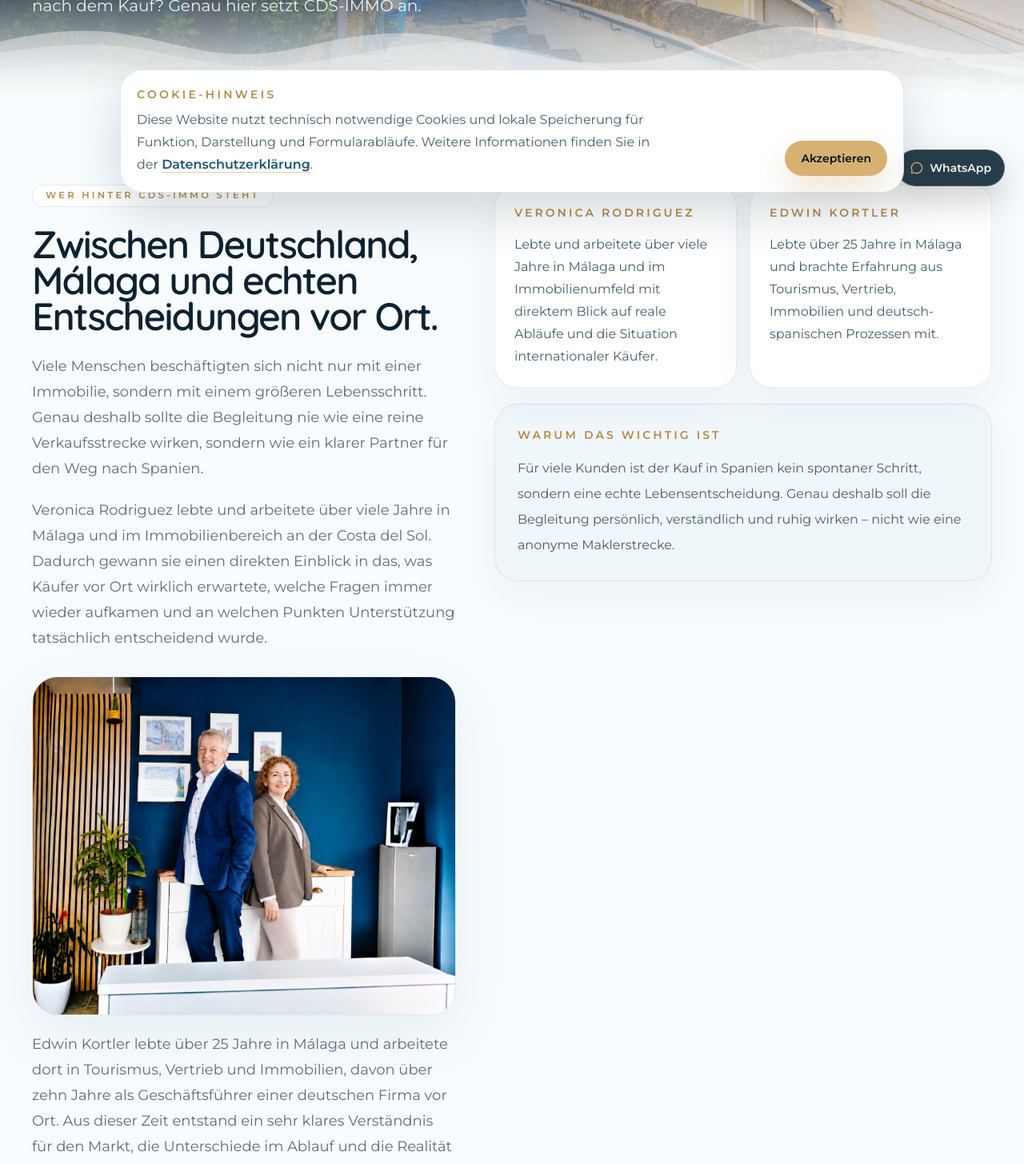
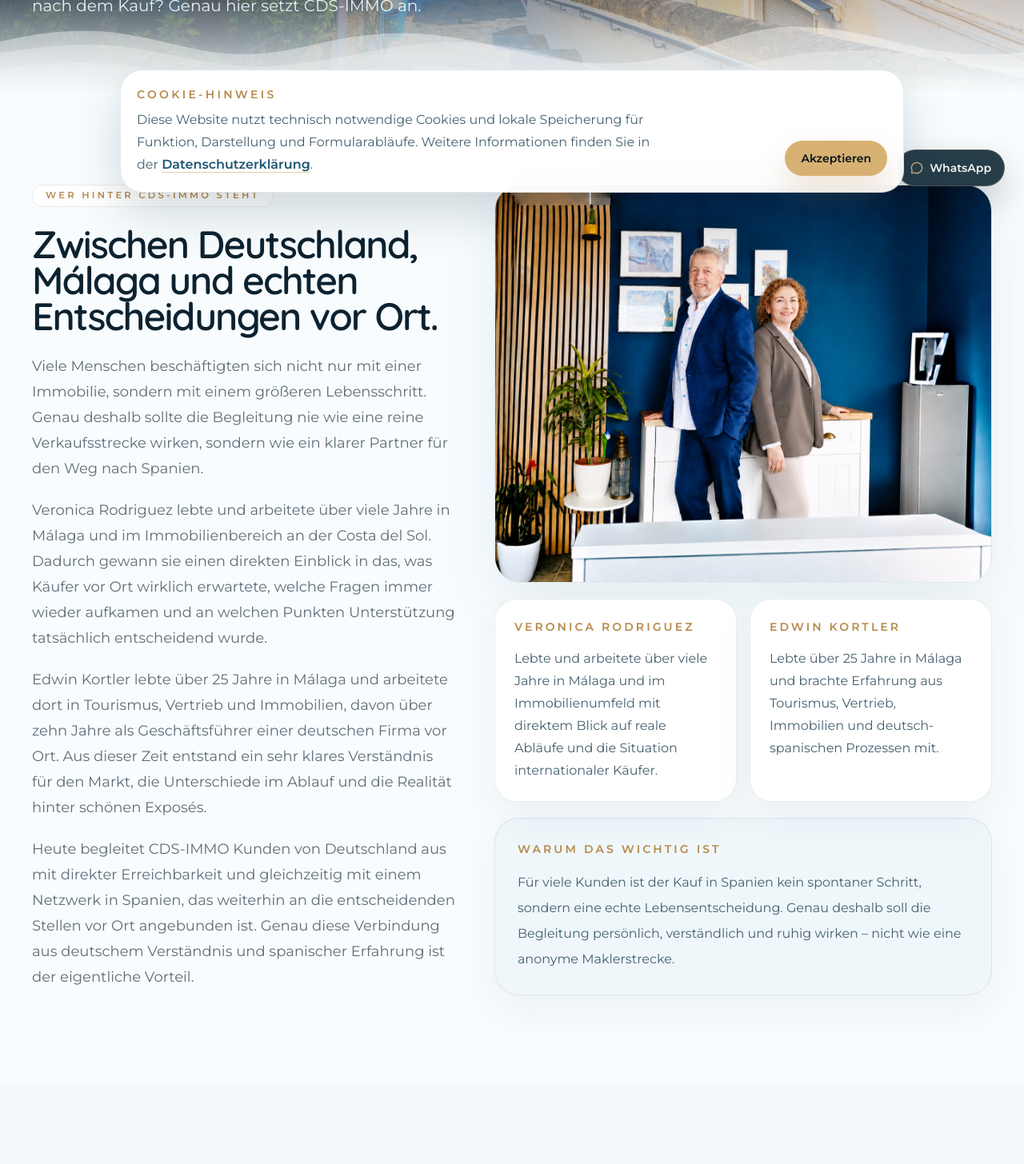
Before and after one commit to reidevaliaj/cds-immo, a Next.js app: page /ueber-uns in a window 1280 px wide. Shown: the part 543-1999 px from the top of the page at 80% size. Built offline with nearby package versions, Linux system fonts and the light colour scheme.

Commit message:
Move team photo above profile cards

```diff
--- a/src/app/ueber-uns/page.tsx
+++ b/src/app/ueber-uns/page.tsx
@@ -118,17 +118,6 @@ export default function AboutPage() {
                 welchen Punkten Unterstützung tatsächlich entscheidend wurde.
               </p>
 
-              <div className="mt-8 overflow-hidden rounded-[2rem] border border-[#183f55]/10 shadow-[0_24px_70px_rgba(57,108,134,0.10)]">
-                <div className="relative aspect-[5/4] select-none">
-                  <Image
-                    src={aboutTeamImage}
-                    alt="Veronica Rodriguez und Edwin Kortler"
-                    fill
-                    className="pointer-events-none object-cover object-center"
-                  />
-                </div>
-              </div>
-
               <p className="mt-5 text-base leading-8 text-[#5f6e79] sm:text-lg">
                 Edwin Kortler lebte über 25 Jahre in Málaga und arbeitete dort
                 in Tourismus, Vertrieb und Immobilien, davon über zehn Jahre
@@ -150,6 +139,17 @@ export default function AboutPage() {
 
           <Reveal delay={0.05}>
             <div className="space-y-5">
+              <div className="overflow-hidden rounded-[2rem] border border-[#183f55]/10 shadow-[0_24px_70px_rgba(57,108,134,0.10)]">
+                <div className="relative aspect-[5/4] select-none">
+                  <Image
+                    src={aboutTeamImage}
+                    alt="Veronica Rodriguez und Edwin Kortler"
+                    fill
+                    className="pointer-events-none object-cover object-center"
+                  />
+                </div>
+              </div>
+
               <div className="grid gap-4 sm:grid-cols-2">
                 <article className="rounded-[1.7rem] border border-[#0d2230]/8 bg-white p-6 shadow-[0_18px_50px_rgba(17,44,60,0.06)]">
                   <p className="text-sm font-semibold uppercase tracking-[0.22em] text-[#b68b4c]">
```
